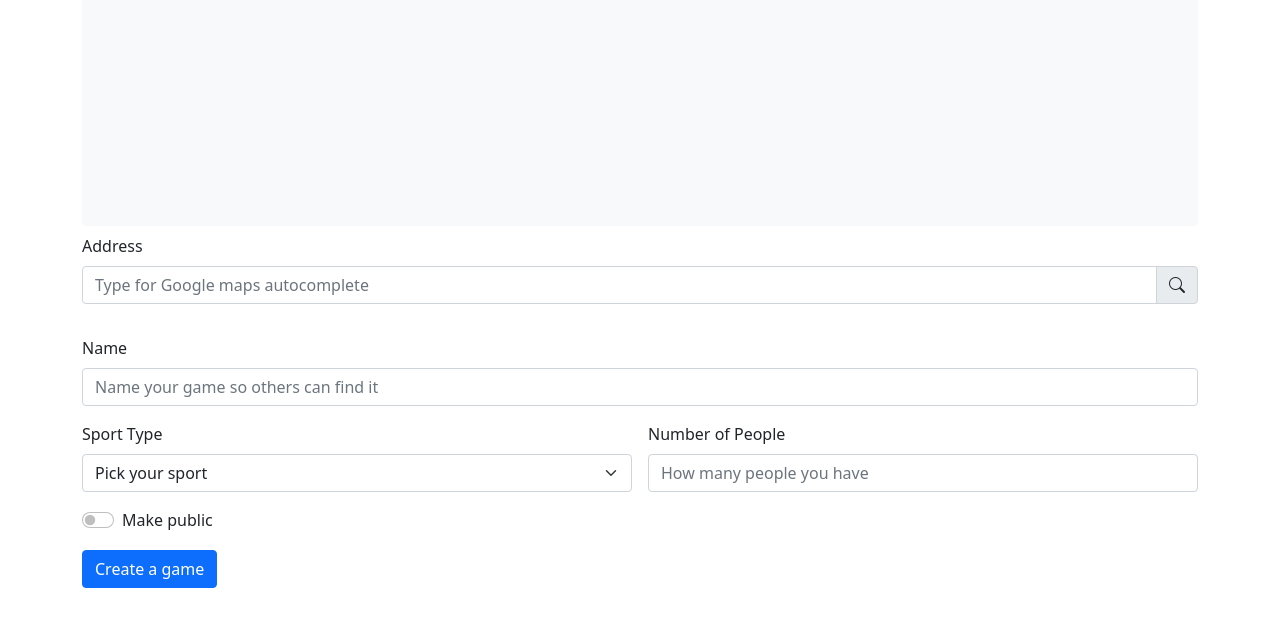
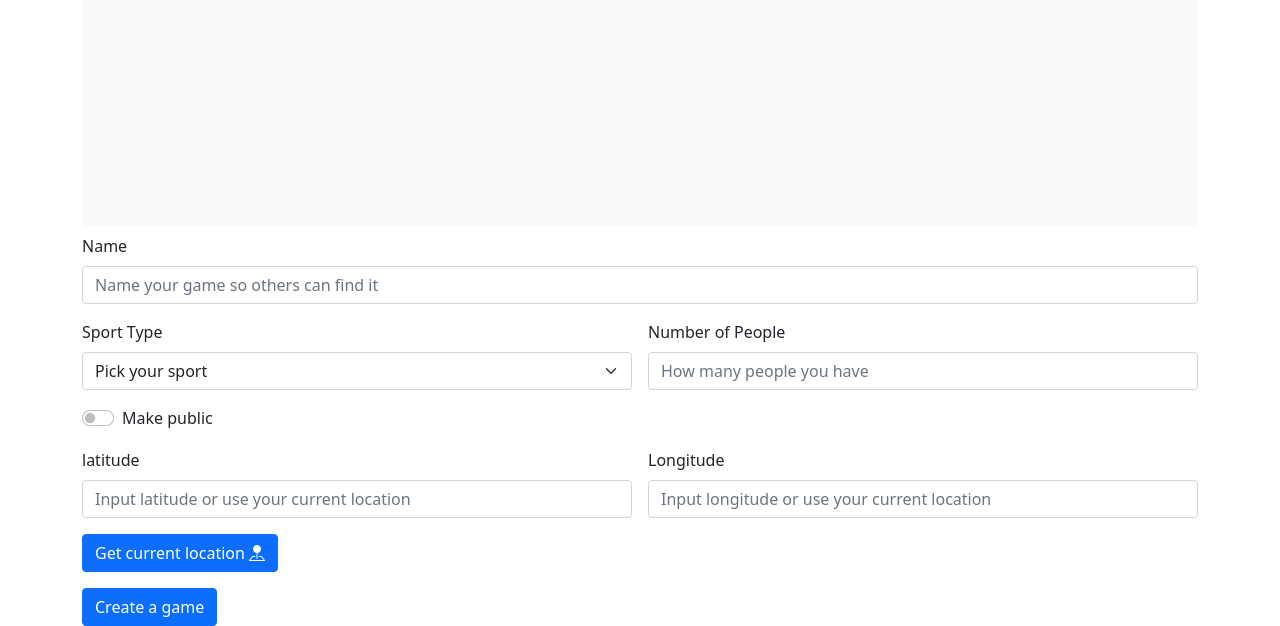
Before and after one commit to aashvi22/BasicFlaskTemplate, a Flask app: page / in a window 1280 px wide. Shown: the part 638-1264 px from the top of the page. Before the commit the page ends 1226 px from the top, so only its background shows below. Run offline with Flask 2, Linux system fonts and the light colour scheme.

Commit message:
Added JS to get current location

```diff
--- a/website/templates/home.html
+++ b/website/templates/home.html
@@ -1,22 +1,97 @@
 {% extends "base.html" %}
 {% block title %}Pickup Finder{% endblock %}
 {% block content %}
+  <style>
+    /* body {
+      margin: 0;
+    } */
+
+    .sb-title {
+      position: relative;
+      top: -12px;
+      font-family: Roboto, sans-serif;
+      font-weight: 500;
+    }
+
+    .sb-title-icon {
+      position: relative;
+      top: -5px;
+    }
+
+    .card-container {
+      display: flex;
+      height: 500px;
+      width: 600px;
+    }
+
+    .panel {
+      background: white;
+      width: 300px;
+      padding: 20px;
+      display: flex;
+      flex-direction: column;
+      justify-content: space-around;
+    }
+
+    .half-input-container {
+      display: flex;
+      justify-content: space-between;
+    }
+
+    .half-input {
+      max-width: 120px;
+    }
+
+    .map {
+      width: 300px;
+    }
+
+    .card-container h2 {
+      margin: 0;
+      font-family: Roboto, sans-serif;
+    }
+
+    .card-container input {
+      height: 30px;
+    }
+
+    .card-container input {
+      border: 0;
+      border-bottom: 1px solid black;
+      font-size: 14px;
+      font-family: Roboto, sans-serif;
+      font-style: normal;
+      font-weight: normal;
+    }
+
+    .card-container input:focus::placeholder {
+      color: white;
+    }
+
+    .card-container .button-cta {
+      height: 40px;
+      width: 40%;
+      background: #3367d6;
+      color: white;
+      font-size: 15px;
+      text-transform: uppercase;
+      font-family: Roboto, sans-serif;
+      border: 0;
+      border-radius: 3px;
+      box-shadow: 0 4px 8px 0 rgba(0,0,0,0.48);
+      cursor: pointer;
+    }
+  </style>
+
 <div class = "w-100 bg-light rounded my-2" style = "height: 50em;"></div>
 <form class="row g-3" method="POST">
     <div class="col-12">
-        <label for="inputAddress" class="form-label">Address</label>
-        <div class="input-group mb-3">
-          <input type="text" class="form-control" id="inputAddress" placeholder="Type for Google maps autocomplete">
-          <span class="input-group-text"><i class="bi bi-search"></i> </span>
-        </div>
-    </div>
-    <div class="col-12">
       <label for="gameName" class="form-label">Name</label>
-      <input type="text" class="form-control" id="gameName" placeholder="Name your game so others can find it">
+      <input type="text" class="form-control" id="gameName" placeholder="Name your game so others can find it" required>
     </div>
     <div class="col-md-6">
       <label for="sportSelect" class="form-label">Sport Type</label>
-      <select class="form-select" name="sportSelect" aria-label="Default select example">
+      <select class="form-select" name="sportSelect" aria-label="Default select example" required>
         <option selected>Pick your sport</option>
         <option value="basketball">Basketball</option>
         <option value="soccer">Soccer</option>
@@ -24,19 +99,124 @@
     </div>
     <div class = "col-md-6">
       <label for="numPeople" class="form-label">Number of People</label>
-      <input type="text" class="form-control" id="numPeople" placeholder="How many people you have">
+      <input type="text" class="form-control" id="numPeople" placeholder="How many people you have" required>
     </div>
     <div class="col-12">
       <div class="form-check form-switch">
           <input class="form-check-input" type="checkbox" id="makePublic">
           <label class="form-check-label" for="flexSwitchCheckChecked">Make public</label>
           </div>
-      </div>
+    </div>
+    <div class="col-md-6">
+      <label for="lat" class="form-label">latitude</label>
+      <input type="text" class="form-control" id="lat" placeholder="Input latitude or use your current location" required>
+    </div>
+    <div class="col-md-6">
+      <label for="lng" class="form-label">Longitude</label>
+      <input type="text" class="form-control" id="lng" placeholder="Input longitude or use your current location" required>
+    </div>
+    <div class="col-12">
+      <button type="button" class = "btn btn-primary" id = "getCurrentLocationBtn">Get current location <i class="bi bi-pin-map-fill"></i></button>
+    </div>
     <div class="col-12">
       <button type="submit" class="btn btn-primary">Create a game</button>
     </div>
-
 </form>
 
-</div>
+<script>
+  "use strict";
+
+  function initMap() {
+    const componentForm = [
+      'location',
+      'locality',
+      'administrative_area_level_1',
+      'country',
+      'postal_code',
+    ];
+    const map = new google.maps.Map(document.getElementById("map"), {
+      zoom: 11,
+      center: { lat: 37.4221, lng: -122.0841 },
+      mapTypeControl: false,
+      fullscreenControl: true,
+      zoomControl: true,
+      streetViewControl: true
+    });
+    const marker = new google.maps.Marker({map: map, draggable: false});
+    const autocompleteInput = document.getElementById('location');
+    const autocomplete = new google.maps.places.Autocomplete(autocompleteInput);
+    autocomplete.addListener('place_changed', function () {
+      marker.setVisible(false);
+      const place = autocomplete.getPlace();
+      if (!place.geometry) {
+        // User entered the name of a Place that was not suggested and
+        // pressed the Enter key, or the Place Details request failed.
+        window.alert('No details available for input: \'' + place.name + '\'');
+        return;
+      }
+      renderAddress(place);
+      fillInAddress(place);
+    });
+
+    function fillInAddress(place) {  // optional parameter
+      const addressNameFormat = {
+        'street_number': 'short_name',
+        'route': 'long_name',
+        'locality': 'long_name',
+        'administrative_area_level_1': 'short_name',
+        'country': 'long_name',
+        'postal_code': 'short_name',
+      };
+      const getAddressComp = function (type) {
+        for (const component of place.address_components) {
+          if (component.types[0] === type) {
+            return component[addressNameFormat[type]];
+          }
+        }
+        return '';
+      };
+      document.getElementById('location').value = getAddressComp('street_number') + ' '
+                + getAddressComp('route');
+      for (const component of componentForm) {
+        // Location field is handled separately above as it has different logic.
+        if (component !== 'location') {
+          document.getElementById(component).value = getAddressComp(component);
+        }
+      }
+    }
+
+    function renderAddress(place) {
+      map.setCenter(place.geometry.location);
+      marker.setPosition(place.geometry.location);
+      marker.setVisible(true);
+    }
+  }
+</script>
+<script>
+  // Listen for the button click
+  getCurrentLocationBtn = document.getElementById('getCurrentLocationBtn');
+  getCurrentLocationBtn.addEventListener('click', e => {
+    getLocation()
+  });
+
+  // On clicking the geolocation button, get location
+  getLocation = () => {
+    if (navigator.geolocation) {
+      navigator.geolocation.getCurrentPosition(returnDisplayLocation)
+    } else {
+      M.toast({ html: "Sorry, your browser does not support this feature... Please Update your Browser to enjoy it", classes: "rounded" });
+    }
+  }
+
+  returnDisplayLocation = (position) => {
+    const lat = position.coords.latitude;
+    const lng = position.coords.longitude;
+
+    document.getElementById('lat').value = lat
+    document.getElementById('lng').value = lng
+
+  }
+  // Get form data from the HTML
+  </script>
+
 {% endblock %}
```
